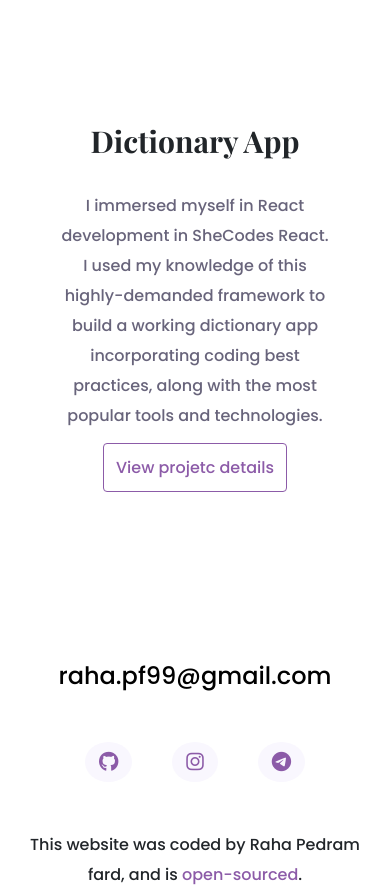
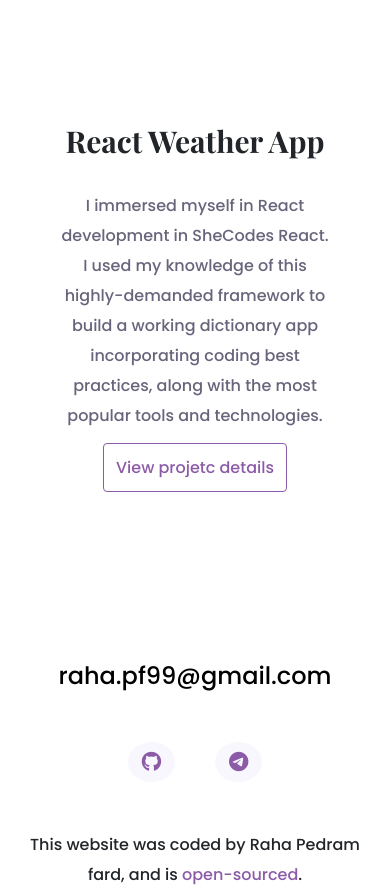
Before and after one commit to Raha-P/Portfolio-project, a plain HTML site: page index.html in a window 390 px wide. Shown: the part 2040-2930 px from the top of the page. Drawn offline with nearby package versions, Linux system fonts and the light colour scheme.

Commit message:
edited links
removed some social links

```diff
--- a/index.html
+++ b/index.html
@@ -85,10 +85,10 @@
         <br>
         <div class="row mb-5">
             <div class="col-sm-6">
-                <img src="https://8xjze.codesandbox.io/images/dictionary.png" class="img-fluid d-none d-md-flex" width="560px" alt="dictionary app">
+                <img src="https://shecodes-responsive.netlify.app/images/weather.png" class="img-fluid d-none d-md-flex" width="560px" alt="weather app">
             </div>
             <div class="col-sm-6 explanation">
-                <h2>Dictionary App</h2> <br>
+                <h2>React Weather App</h2> <br>
                 <p>I immersed myself in React development in SheCodes React. I used my knowledge of this highly-demanded framework to build
                 a working dictionary app incorporating coding best practices, along with the most popular tools and technologies.</p>
                 <br>
@@ -113,7 +113,6 @@
             <a href="mailto:raha.pf99@gmail.com" class="mail">raha.pf99@gmail.com</a><br>
             <div class="d-flex justify-content-center mt-5 mb-5">
             <a href="https://github.com/Raha-P/" target="_blank" title="Github"><i class='fab fa-github social-links'></i></a>
-            <a href="https://www.instagram.com/rwp_99/" target="_blank" title="Instagram"><i class='fab fa-instagram social-links'></i></a>
             <a href="https://t.me/rowoo" target="_blank" title="Telegram"><i class='fab fa-telegram social-links'></i></a>
 
             </div>
```
Also changed, not shown: about.html (+0 -1 lines), contact.html (+0 -5 lines), work.html (+3 -4 lines).
